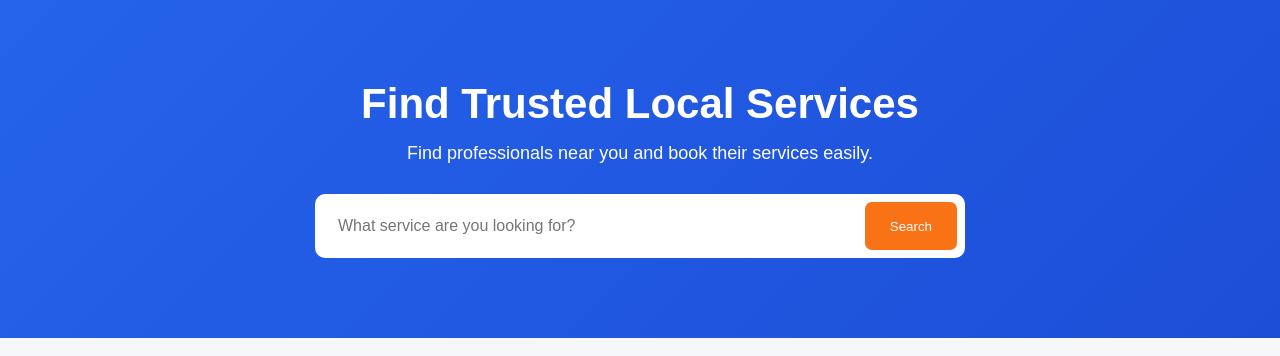
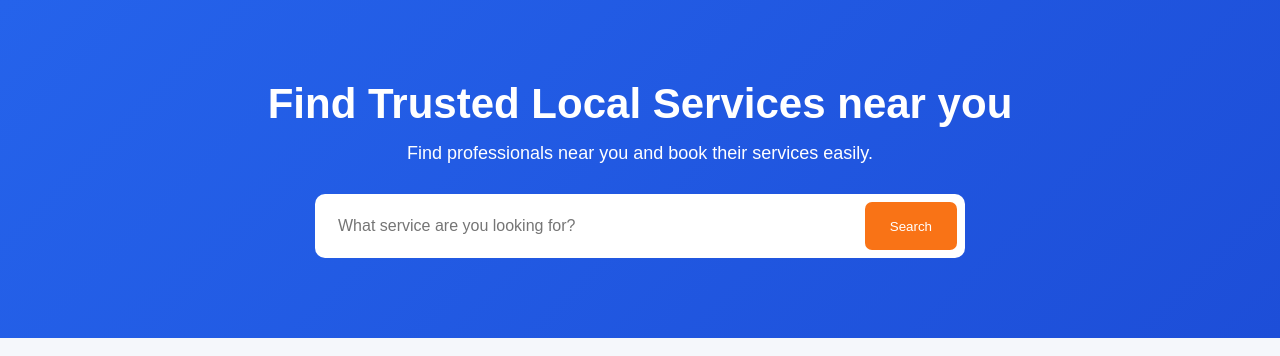
Before and after one commit to sj6215763-boop/local-service-finder, a PHP site: page / in a window 1280 px wide. Shown: the part 64-420 px from the top of the page. Run offline with PHP 8.4, Linux system fonts and the light colour scheme; data comes from the database, SQL or seed files in the repository; a stand-in replaces the project's code that opens the database connection.

Commit message:
2026-09-27: Updated home page

```diff
--- a/index.php
+++ b/index.php
@@ -216,7 +216,7 @@ $result = $conn->query($sql);
 
 <section class="hero">
 
-    <h1>Find Trusted Local Services</h1>
+    <h1>Find Trusted Local Services near you</h1>
 
     <p>
         Find professionals near you and book their services easily.
```
